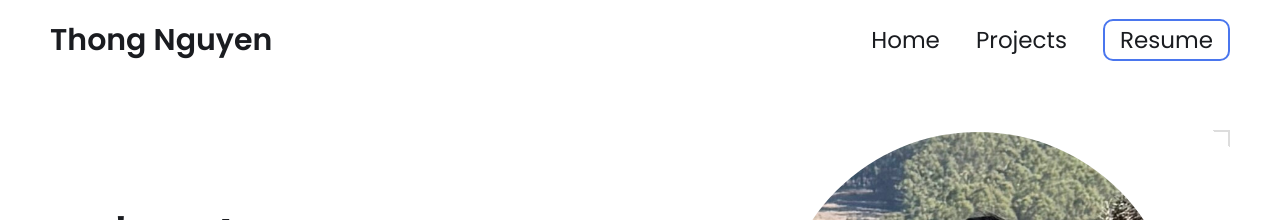
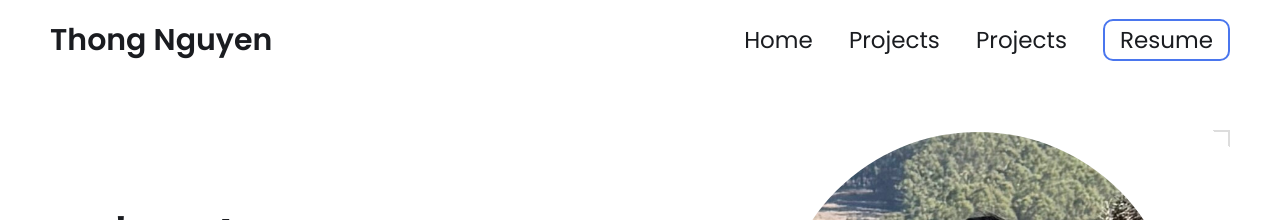
Before and after one commit to thongmn-8888/thongmn-8888.github.io, a Jekyll site: the page built from index.html, in a window 1280 px wide and 900 px high. Shown: the top 220 px of the window. Built offline with Jekyll 4.4.1, drawn with Linux system fonts in a browser that asks for light colours.

Commit message:
Update navbar.html

```diff
--- a/_includes/navbar.html
+++ b/_includes/navbar.html
@@ -8,6 +8,9 @@
     <div class="right desktop-nav">
         <a href="/">
             <span>Home</span>
+        </a>
+        <a href="/projects/">
+            <span>Projects</span>
         </a>
         <a href="/projects/">
             <span>Projects</span>
```
